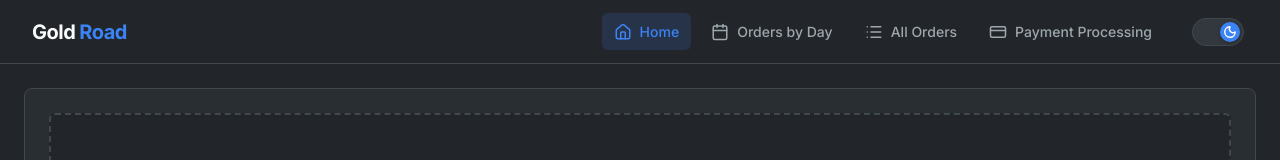
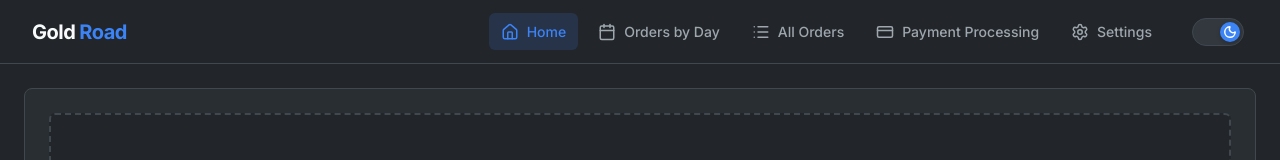
Before and after one commit to omarelders/excel-analytics-backend, a React (Vite) app in the folder frontend/: page / in a window 1280 px wide. Shown: the top 160 px of the page. Built offline with nearby package versions, Linux system fonts and the light colour scheme; no server answers.

Commit message:
Add Settings button to Navbar for all pages

```diff
--- a/frontend/src/components/Navbar.jsx
+++ b/frontend/src/components/Navbar.jsx
@@ -1,5 +1,5 @@
 import { NavLink } from 'react-router-dom'
-import { Home, Calendar, List, CreditCard } from 'lucide-react'
+import { Home, Calendar, List, CreditCard, Settings } from 'lucide-react'
 import ThemeToggle from './ThemeToggle'
 import './Navbar.css'
 
@@ -36,7 +36,12 @@ function Navbar() {
               <span>Payment Processing</span>
             </NavLink>
           </li>
-
+          <li>
+            <NavLink to="/settings" className={({ isActive }) => isActive ? 'active' : ''}>
+              <Settings size={18} />
+              <span>Settings</span>
+            </NavLink>
+          </li>
         </ul>
         <ThemeToggle />
       </div>
```
